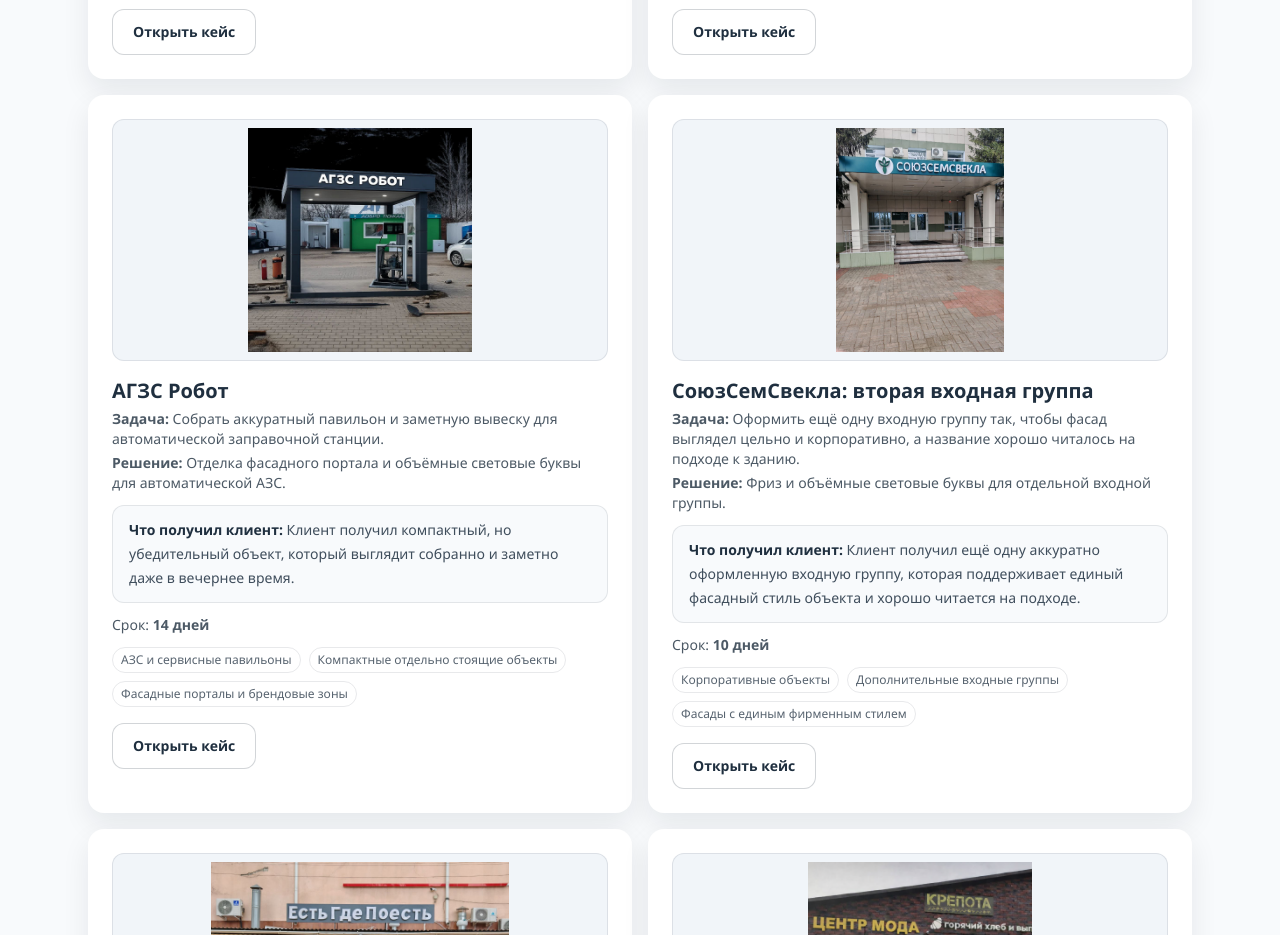
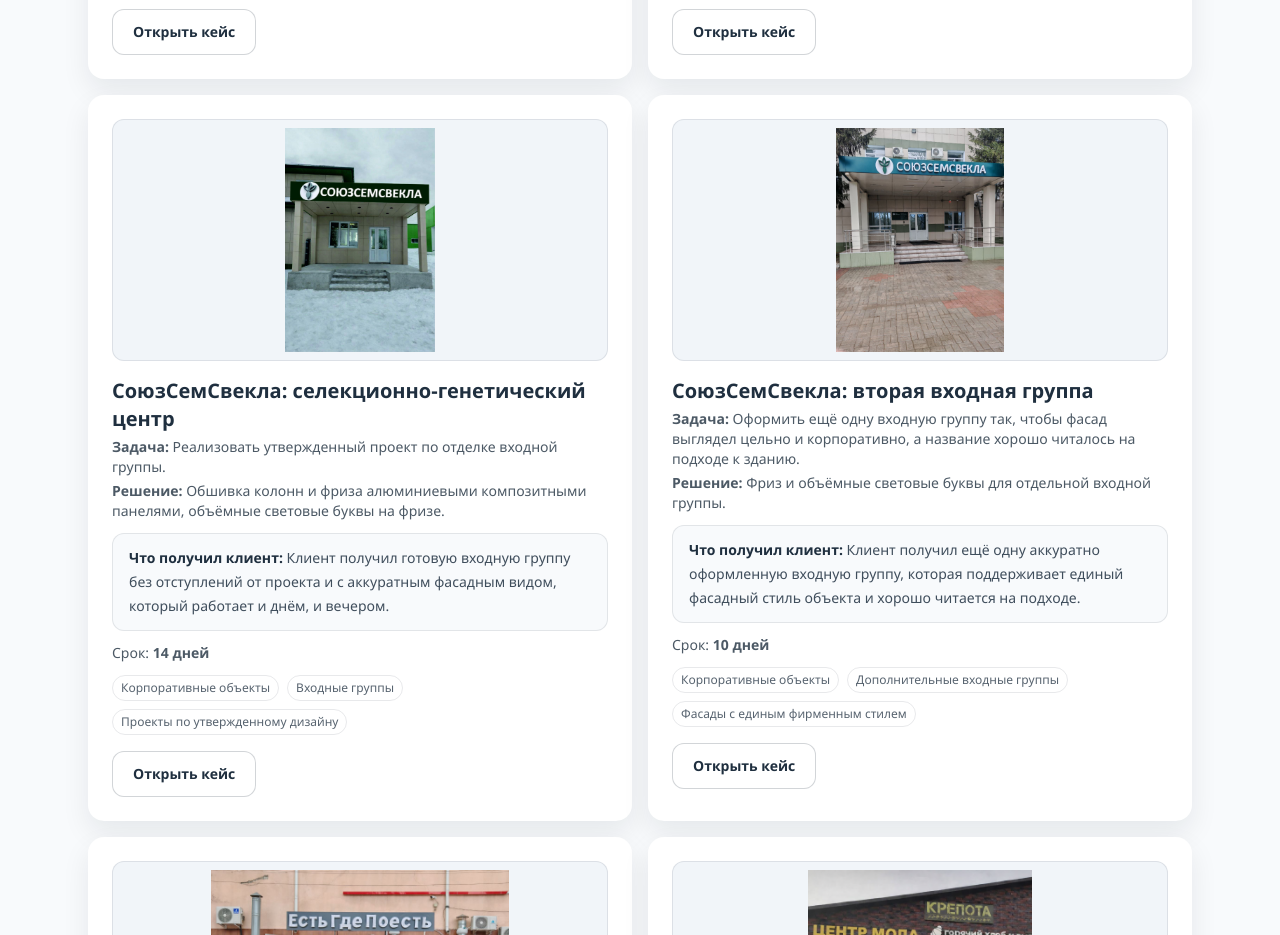
Before and after one commit to xahinvest-DNA/nikaled.ru, a Next.js app: page /portfolio in a window 1280 px wide. Shown: the part 960-1895 px from the top of the page. Built offline with nearby package versions, Linux system fonts and the light colour scheme; no server answers.

Commit message:
Восстановлен кейс СоюзСемСвекла в портфолио

```diff
--- a/content/cases.ts
+++ b/content/cases.ts
@@ -61,28 +61,27 @@
     seoTitle: "Кейс: брендирование автоматической АЗС «Звезда»",
     seoDescription: "Кейс Nikaled: фасадное оформление и наружная реклама для автоматической АЗС «Звезда»."
   },
-  {
-    id: "azs-robot",
-    title: "АГЗС Робот",
-    task: "Собрать аккуратный павильон и заметную вывеску для автоматической заправочной станции.",
-    result: "Отделка фасадного портала и объёмные световые буквы для автоматической АЗС.",
+    {
+    id: "genetics-center",
+    title: "СоюзСемСвекла: селекционно-генетический центр",
+    task: "Реализовать утвержденный проект по отделке входной группы.",
+    result: "Обшивка колонн и фриза алюминиевыми композитными панелями, объёмные световые буквы на фризе.",
     resultExpanded:
-      "Здесь задача была в том, чтобы небольшой автоматический объект выглядел не временным, а полноценным и понятным для клиента. Мы оформили фасадный портал, сделали аккуратную облицовку и установили объёмные световые буквы, которые хорошо работают в тёмное время суток. За счёт этого объект получил законченный внешний вид и лучше считывается с подъезда.",
-    summary: "Фасадный портал и световые буквы для автоматической АЗС с акцентом на аккуратный внешний вид.",
-    outcome: "Клиент получил компактный, но убедительный объект, который выглядит собранно и заметно даже в вечернее время.",
+      "Для объекта был важен аккуратный фасадный вид и соответствие уже утвержденному проекту. Мы выполнили обшивку колонн и фриза алюминиевыми композитными панелями, а затем установили объёмные световые буквы на фризе. В результате входная группа получила законченный корпоративный вид и хорошую читаемость в тёмное время суток.",
+    summary: "СоюзСемСвекла: отделка входной группы композитом и монтаж световых букв по утвержденному проекту.",
+    outcome: "Клиент получил готовую входную группу без отступлений от проекта и с аккуратным фасадным видом, который работает и днём, и вечером.",
     term: "14 дней",
-    image: "/images/real/case-10-v1.jpg",
-    services: ["obemnye-bukvy", "otdelka-fasadov"],
+    image: "/images/real/case-7-v1.jpg",
+    services: ["vyveski-voronezh", "obemnye-bukvy", "otdelka-fasadov"],
     highlights: [
-      "Объёмные буквы под вечернюю читаемость",
-      "Фасадный портал как часть общего образа объекта",
-      "Компактный объект без ощущения временной конструкции"
+      "Работа по утвержденному проекту без отступлений от визуальной концепции",
+      "Комплексная отделка входной группы и фриза",
+      "Световые буквы для читаемости вечером"
     ],
-    bestFor: ["АЗС и сервисные павильоны", "Компактные отдельно стоящие объекты", "Фасадные порталы и брендовые зоны"],
-    seoTitle: "Кейс: фасадный портал и буквы для АГЗС Робот",
-    seoDescription: "Кейс Nikaled: отделка фасадного портала и монтаж объёмных букв для АГЗС Робот."
-  },
-    {
+    bestFor: ["Корпоративные объекты", "Входные группы", "Проекты по утвержденному дизайну"],
+    seoTitle: "Кейс: СоюзСемСвекла - селекционно-генетический центр",
+    seoDescription: "Кейс Nikaled: отделка входной группы композитными панелями и монтаж объёмных световых букв для селекционно-генетического центра СоюзСемСвекла."
+  },    {
     id: "genetics-center-second-entrance",
     title: "СоюзСемСвекла: вторая входная группа",
     task: "Оформить ещё одну входную группу так, чтобы фасад выглядел цельно и корпоративно, а название хорошо читалось на подходе к зданию.",
```
